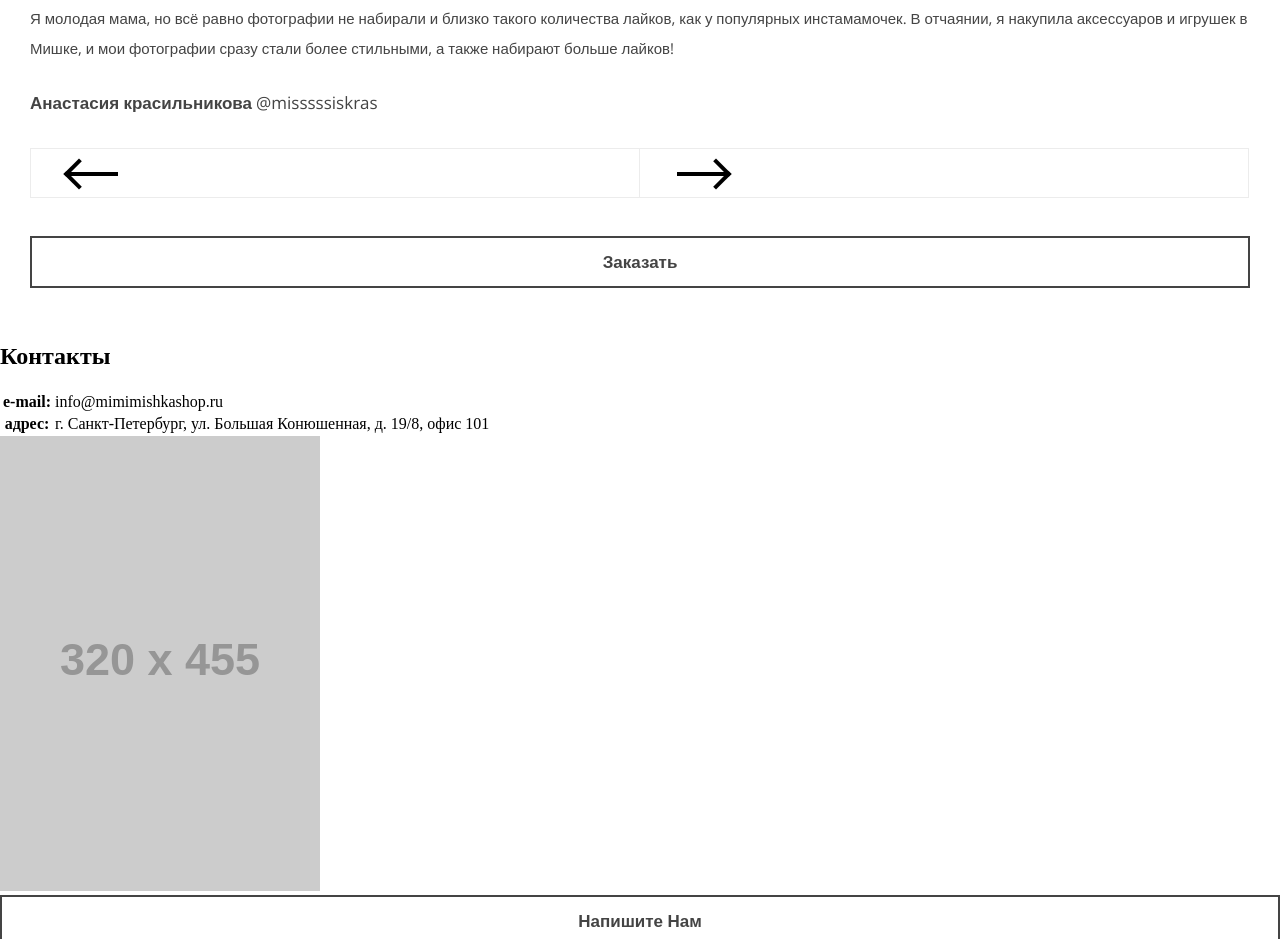
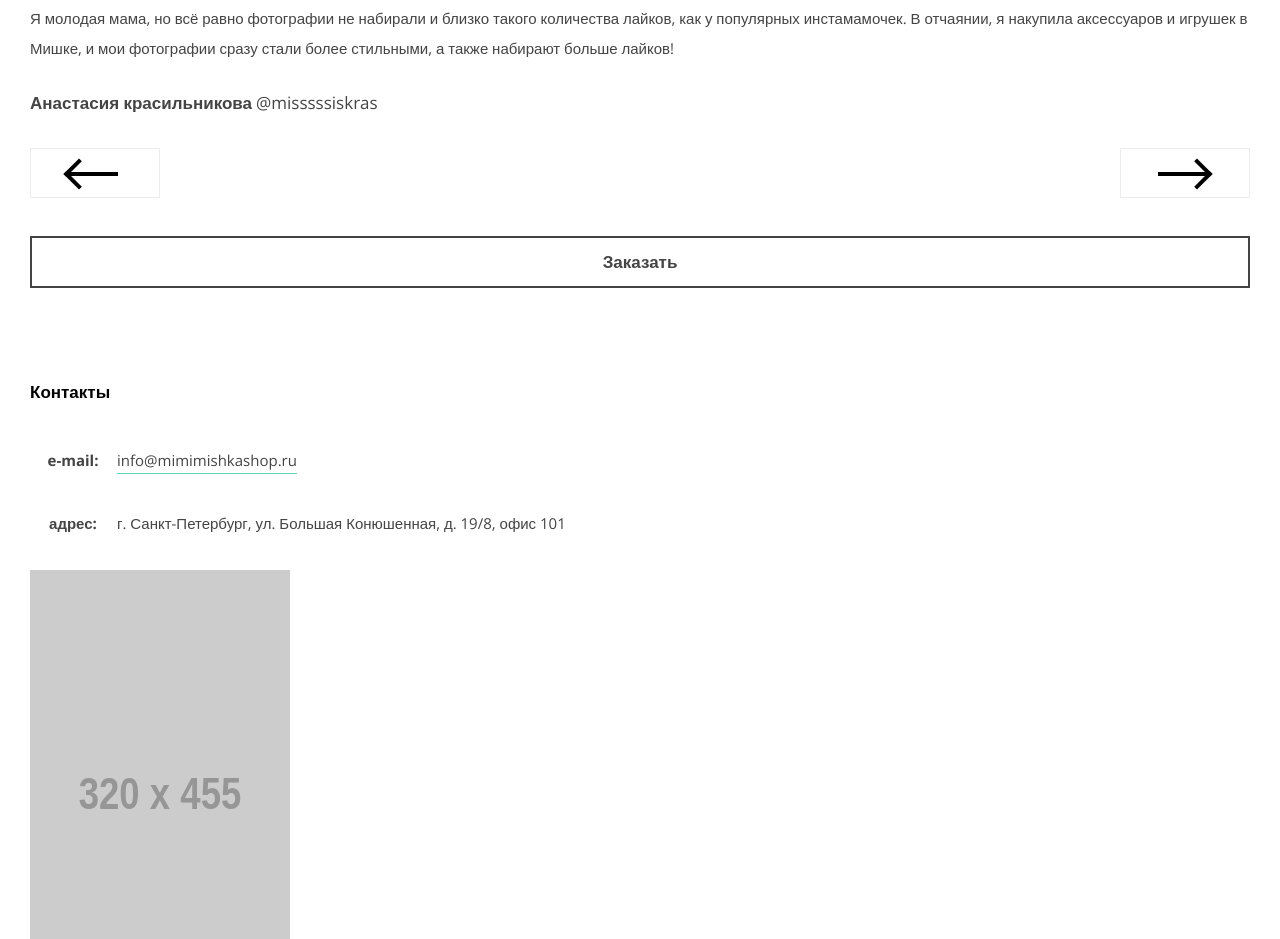
Before and after one commit to Sasha-belokur/256757-mishka, a website: page source/index.html in a window 1280 px wide. Shown: the part 2488-3427 px from the top of the page. Drawn offline with nearby package versions, Linux system fonts and the light colour scheme; files that its build step writes are made by us from their sources; placeholder pictures from the web are drawn by us.

Commit message:
contacts block

```diff
--- a/source/index.html
+++ b/source/index.html
@@ -53,15 +53,15 @@
         </p>
         <table class="product-preview__properties">
           <tr>
-            <td>Цвет:</td>
+            <th>Цвет:</td>
             <td>«Тиффани»/серый</td>
           </tr>
           <tr>
-            <td>Диаметр:</td>
+            <th>Диаметр:</td>
             <td>25 см</td>
           </tr>
           <tr>
-            <td>Высота:</td>
+            <th>Высота:</td>
             <td>15 см</td>
           </tr>
         </table>
@@ -107,11 +107,19 @@
         <h2 class="contacts__title">Контакты</h2>
         <table class="contacts__info contacts-table">
           <tr class="contacts-table__row">
-            <th class="contacts-table__cell">e-mail:</th>
-            <td class="contacts-table__cell">info@mimimishkashop.ru</td>
+            <th class="contacts-table__cell">
+              e-mail:
+            </th>
+            <td class="contacts-table__cell">
+              <a class="contacts__email" href="mailto:info@mimimishkashop.ru">
+                info@mimimishkashop.ru
+              </a>
+            </td>
           </tr>
           <tr class="contacts-table__row">
-            <th class="contacts-table__cell">адрес:</th>
+            <th class="contacts-table__cell">
+              адрес:
+            </th>
             <td class="contacts-table__cell">
               г. Санкт-Петербург,
               ул. Большая Конюшенная,
@@ -120,7 +128,7 @@
           </tr>
         </table>
         <div class="contacts__map-wrapper">
-          <img class="contacts__map-image" src="http://placehold.it/320x455" width="320" height="455" alt="Карта проезда к магазину Мишка">
+          <img class="contacts__map-image" src="http://placehold.it/320x455" width="260" height="455" alt="Карта проезда к магазину Мишка">
         </div>
         <a href="#" class="btn contacts__write-us">Напишите нам</a>
       </section>
--- /dev/null
+++ b/source/sass/contacts.scss
@@ -0,0 +1,57 @@
+.contacts {
+  padding-top: 40px;
+  padding-bottom: 40px;
+  padding-left: 30px;
+  padding-right: 30px;
+}
+
+.contacts__title {
+  margin-bottom: 35px;
+  font-size: 17px;
+  line-height: 30px;
+  font-family: 'Open Sans', sans-serif;
+  font-weight: 700;
+  color: #000000;
+}
+
+/*Абсолютно все должно быть с классом или tr/td можно по тегам стилизовать?
+А вообще, мне кажется, я таблицу не очень хорошо сделал*/
+
+.contacts__info {
+  font-size: 15px;
+  line-height: 30px;
+  font-family: 'Open Sans', sans-serif;
+  font-weight: 400;
+  color: #444444;
+}
+
+.contacts__email {
+  position: relative;
+  text-decoration: none;
+  color: #444444;
+}
+
+.contacts__email::after {
+  content: "";
+  position: absolute;
+  bottom: -4px;
+  left: 0;
+  width: 100%;
+  height: 1px;
+  background-color: #62d1ba;
+}
+
+.contacts__info th {
+  min-width: 80px;
+  vertical-align: top;
+}
+
+.contacts__info td {
+  padding-bottom: 30px;
+}
+
+/*как растянуть карту на всю ширину?*/
+
+.contacts__map-wrapper {
+  margin-bottom: 40px;
+}
--- a/source/sass/reviews.scss
+++ b/source/sass/reviews.scss
@@ -47,15 +47,17 @@
   text-decoration: none;
 }
 
+/*как лучше растянуть кнопки?*/
 .reviews__buttons {
   display: flex;
+  justify-content: space-between;
   margin-bottom: 38px;
 }
 
 .reviews__prev,
 .reviews__next {
   position: relative;
-  width: 50%;
+  width: 130px;
   height: 50px;
   border: 1px solid #ececec;
   font-size: 0;
--- a/source/sass/style.scss
+++ b/source/sass/style.scss
@@ -10,3 +10,4 @@ body {
 @import "btn.scss";
 @import "features.scss";
 @import "reviews.scss";
+@import "contacts";
```
